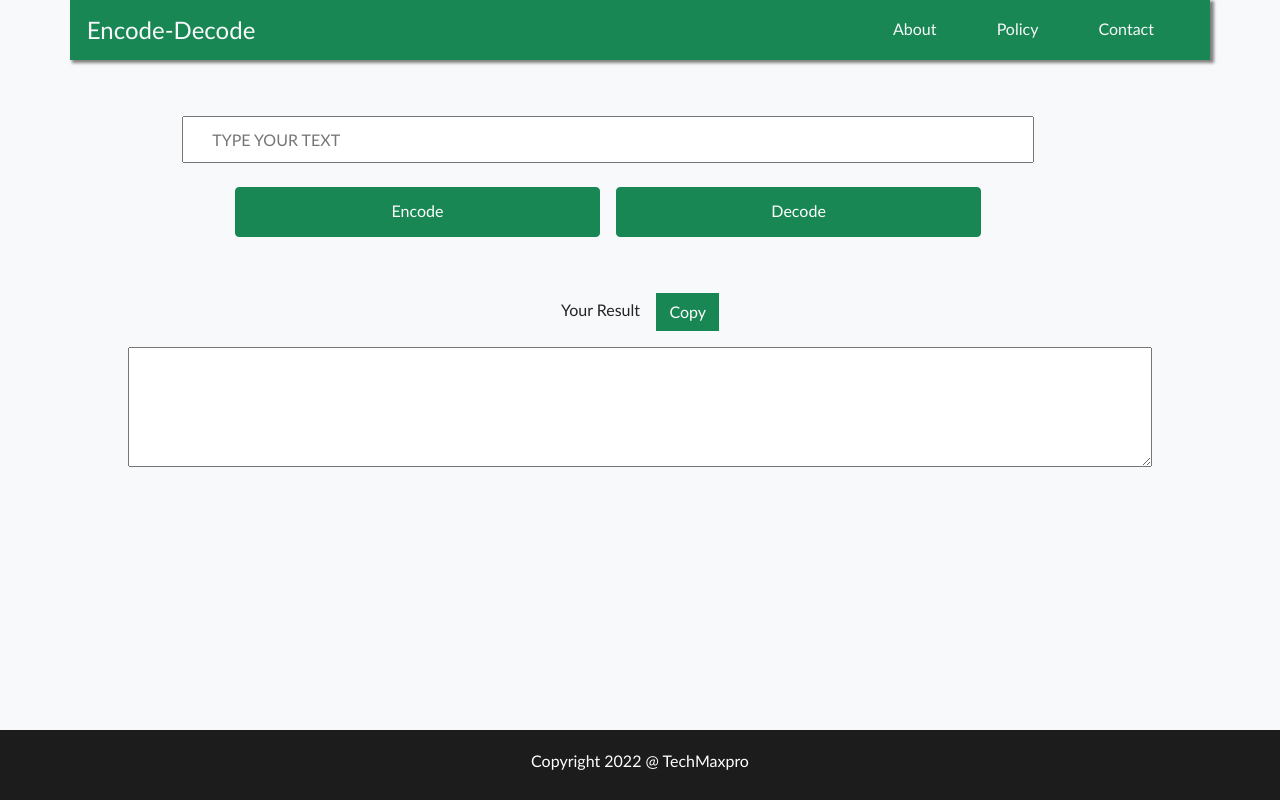
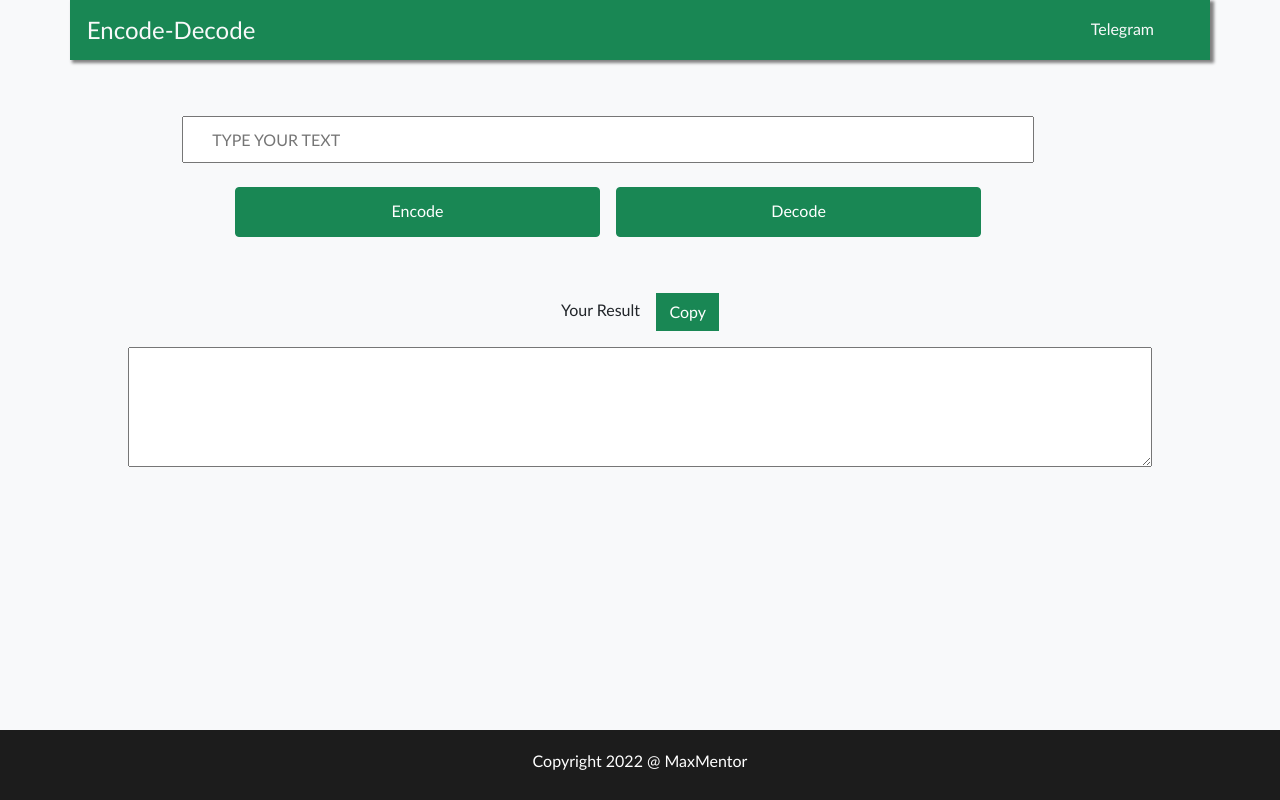
Before and after one commit to Maxmentor/Encode-Decode, a plain HTML site: page index.html in a window 1280 px wide. Drawn offline with nearby package versions, Linux system fonts and the light colour scheme.

Commit message:
Update index.html

```diff
--- a/index.html
+++ b/index.html
@@ -18,9 +18,7 @@
    </a></div>
 
    <div class="links">
-    <a class="btn text-light" href="">About</a>
-    <a class="btn text-light" href="">Policy</a>
-    <a class="btn text-light" href="">Contact</a>
+    <a class="btn text-light" href="https://t.me/maxmentor">Telegram</a>
    </div>
 
 </div>
@@ -44,7 +42,7 @@
 
     <!--====================Footer=================-->
 <div class="footer class="bg-datk text-light">
-Copyright 2022 @ <a href="https://t.me/techmaxpro">TechMaxpro</a>
+Copyright 2022 @ <a href="https://t.me/maxmentor">MaxMentor</a>
 </div>
 
 
@@ -90,4 +88,5 @@ copyText.querySelector("#copy").addEventListener("click", function () {
         </script>
 
 </body>
+
 </html>
```
